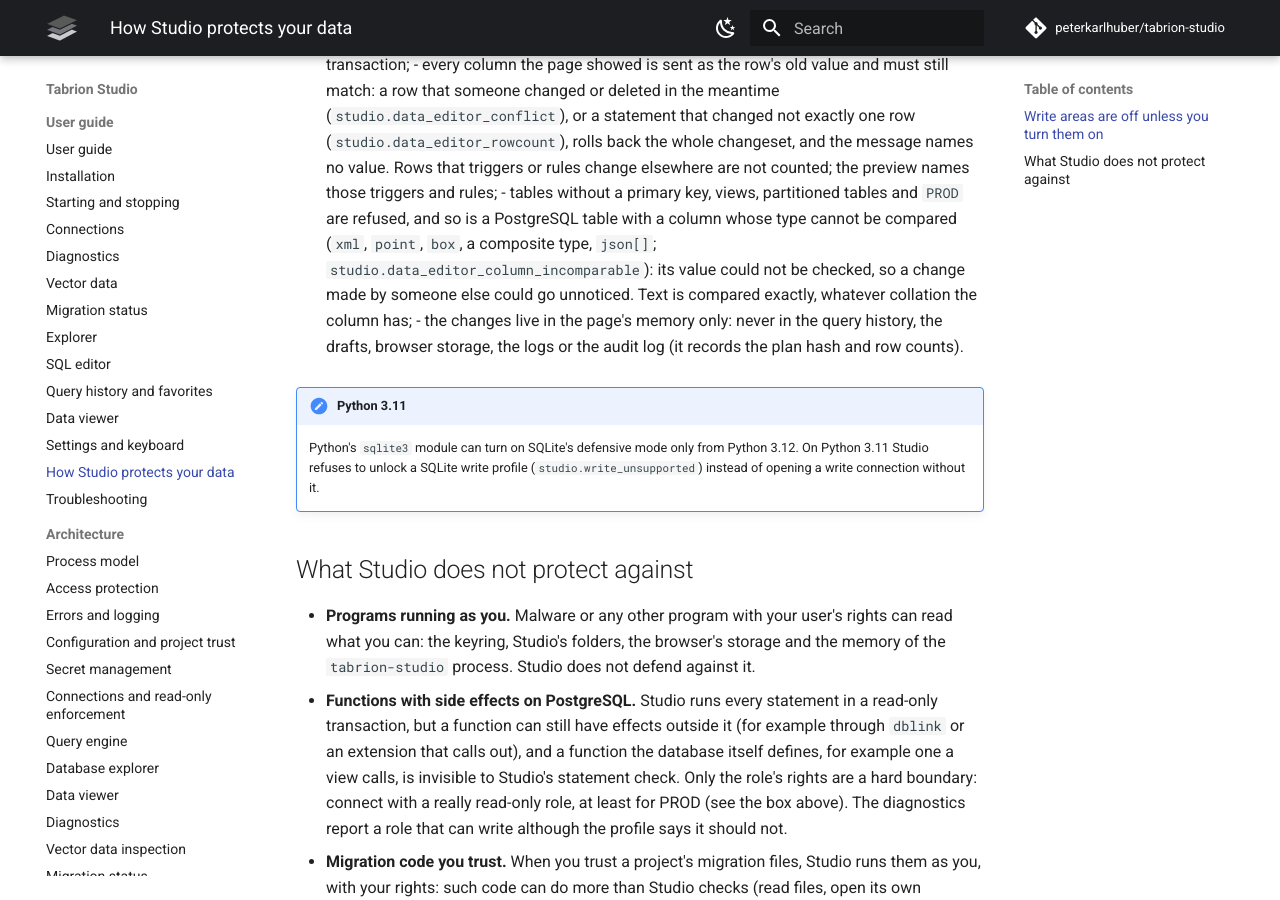
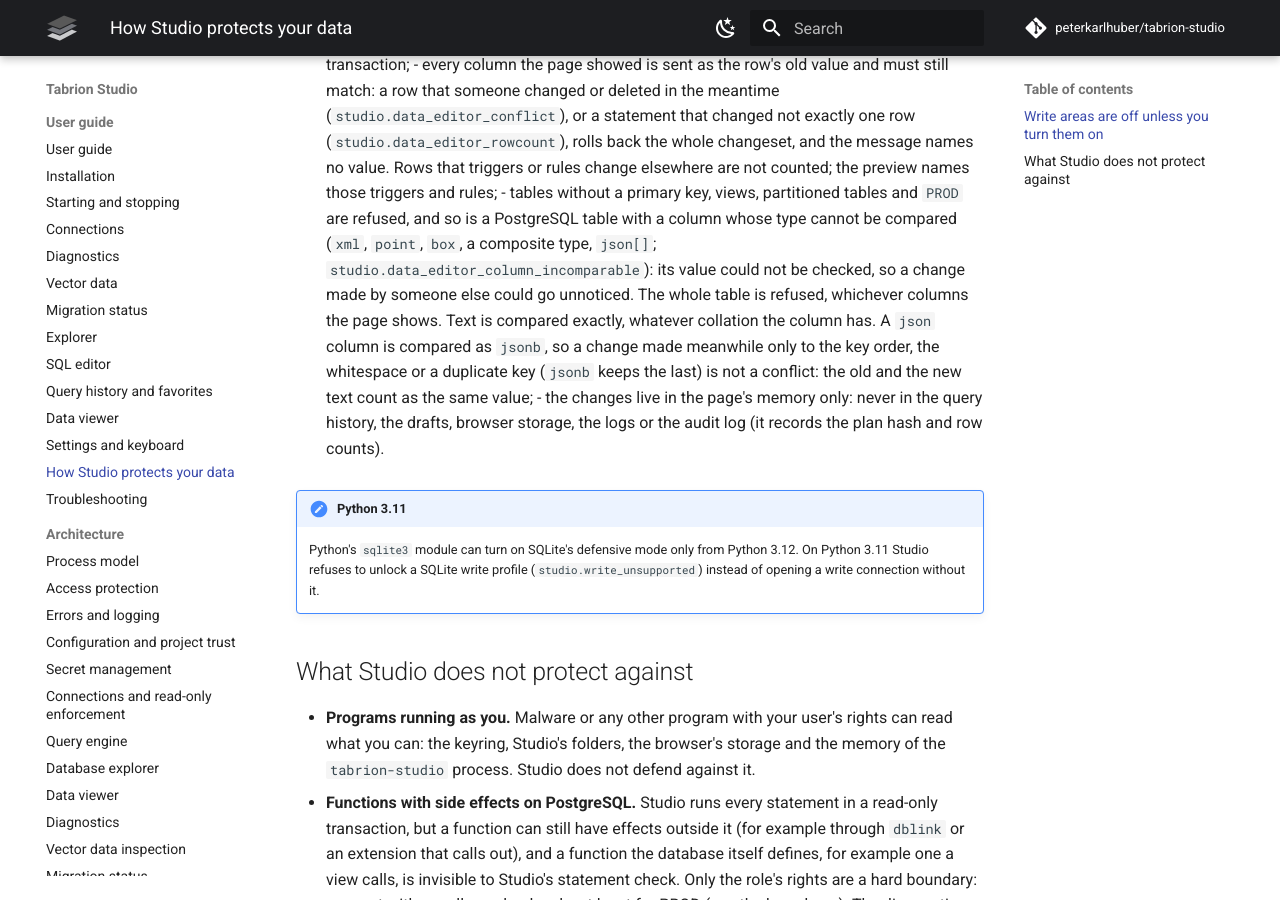
Before and after one commit to peterkarlhuber/tabrion-studio, an MkDocs documentation site: the page built from docs/guide/security.md, in a window 1280 px wide and 900 px high, scrolled down 6319 px. Built offline with MkDocs 1.6.1 and Material for MkDocs 9.7.7, drawn with Linux system fonts in a browser that asks for light colours; comment, search, counter and statistics services are not loaded.

Commit message:
STU-026: incomparable-column texts, json as jsonb in the guide, audit scan
The refusal of a table with a column without equality names the whole
table, whichever columns are shown (problem hint, en and de). The security
guide says a json column is compared as jsonb, so key order, whitespace and
duplicate keys are no conflict. The canary scan covers the folder of
write-areas.toml, where the audit log lives since #117.

Co-Authored-By: Claude Opus 5.5 <noreply@anthropic.com>
Claude-Session: https://claude.ai/code/session_011tY7TC7Nu5VGro3DJGJcv8

```diff
--- a/docs/guide/security.md
+++ b/docs/guide/security.md
@@ -234,7 +234,10 @@ the server answers `405` and the write code is not even loaded.
     - tables without a primary key, views, partitioned tables and `PROD` are refused, and so is a PostgreSQL table
       with a column whose type cannot be compared (`xml`, `point`, `box`, a composite type, `json[]`;
       `studio.data_editor_column_incomparable`): its value could not be checked, so a change made by someone else
-      could go unnoticed. Text is compared exactly, whatever collation the column has;
+      could go unnoticed. The whole table is refused, whichever columns the page shows. Text is compared exactly,
+      whatever collation the column has. A `json` column is compared as `jsonb`, so a change made meanwhile only to
+      the key order, the whitespace or a duplicate key (`jsonb` keeps the last) is not a conflict: the old and the
+      new text count as the same value;
     - the changes live in the page's memory only: never in the query history, the drafts, browser storage, the logs
       or the audit log (it records the plan hash and row counts).
 
```
Also changed, not shown: 4 other files.
